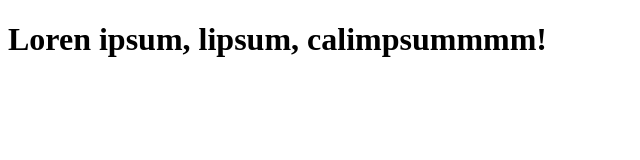
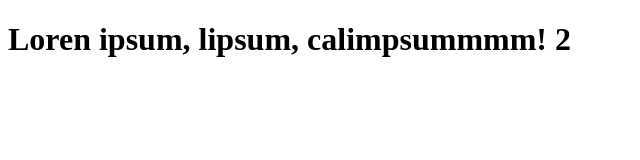
Before and after one commit to s4ntt/hello_zawardoo, a plain HTML site: page index.html in a window 1280 px wide. Shown: the full height of the page, 0-640 px from the left. Drawn offline with Linux system fonts and the light colour scheme.

Commit message:
atualizacao arquivo index.html

```diff
--- a/index.html
+++ b/index.html
@@ -5,6 +5,6 @@
 		<meta charset="utf-8">
 	</head>
 	<body>
-		<h1>Loren ipsum, lipsum, calimpsummmm!</h1>
+		<h1>Loren ipsum, lipsum, calimpsummmm! 2</h1>
 	</body>
 </html>
```
